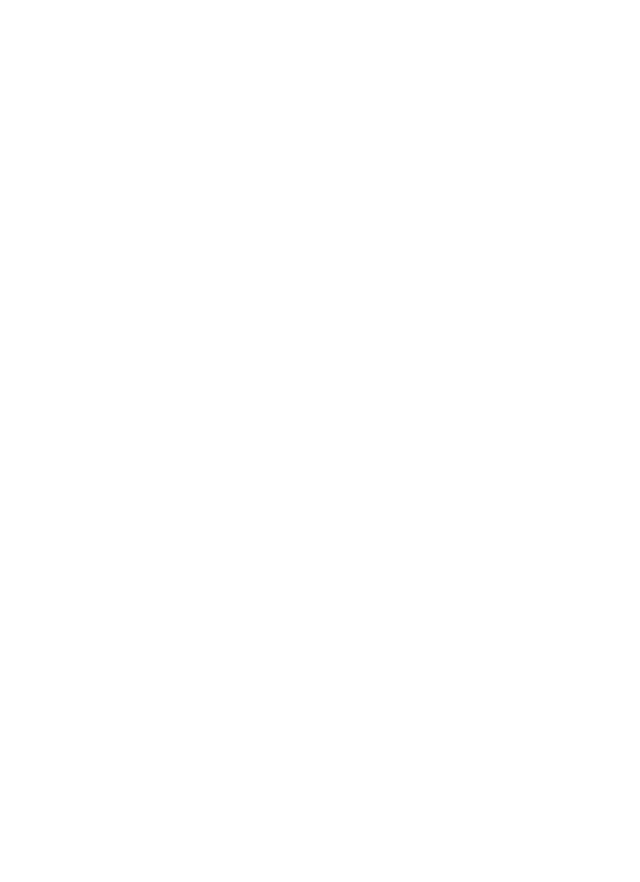
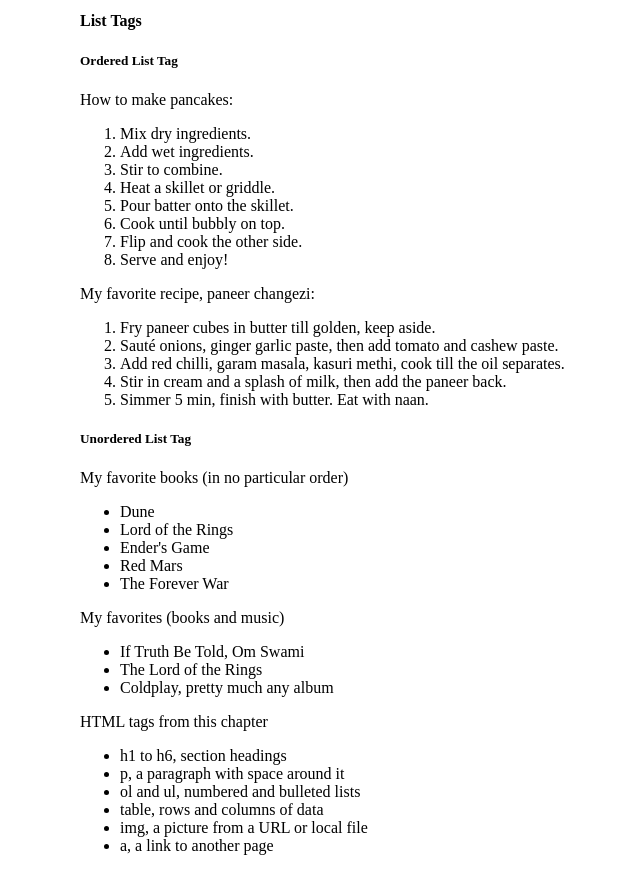
Before and after one commit to ameymohile/webdev-client, a Next.js app: page /labs/lab1 in a window 1280 px wide. Shown: the part 1160-2042 px from the top of the page, without its empty margins (35-675 px from the left). Before the commit the page ends 1178 px from the top, so only its background shows below. Built offline with nearby package versions, Linux system fonts and the light colour scheme.

Commit message:
lab1 list tags

```diff
--- /dev/null
+++ b/app/labs/lab1/ListTags.tsx
@@ -0,0 +1,51 @@
+export default function ListTags() {
+  return (
+    <div id="wd-lists">
+      <h4>List Tags</h4>
+      <h5>Ordered List Tag</h5>
+      How to make pancakes:
+      <ol id="wd-pancakes">
+        <li>Mix dry ingredients.</li>
+        <li>Add wet ingredients.</li>
+        <li>Stir to combine.</li>
+        <li>Heat a skillet or griddle.</li>
+        <li>Pour batter onto the skillet.</li>
+        <li>Cook until bubbly on top.</li>
+        <li>Flip and cook the other side.</li>
+        <li>Serve and enjoy!</li>
+      </ol>
+      My favorite recipe, paneer changezi:
+      <ol id="wd-your-favorite-recipe">
+        <li>Fry paneer cubes in butter till golden, keep aside.</li>
+        <li>Sauté onions, ginger garlic paste, then add tomato and cashew paste.</li>
+        <li>Add red chilli, garam masala, kasuri methi, cook till the oil separates.</li>
+        <li>Stir in cream and a splash of milk, then add the paneer back.</li>
+        <li>Simmer 5 min, finish with butter. Eat with naan.</li>
+      </ol>
+      <h5>Unordered List Tag</h5>
+      My favorite books (in no particular order)
+      <ul id="wd-my-books">
+        <li>Dune</li>
+        <li>Lord of the Rings</li>
+        <li>Ender&apos;s Game</li>
+        <li>Red Mars</li>
+        <li>The Forever War</li>
+      </ul>
+      My favorites (books and music)
+      <ul id="wd-your-books">
+        <li>If Truth Be Told, Om Swami</li>
+        <li>The Lord of the Rings</li>
+        <li>Coldplay, pretty much any album</li>
+      </ul>
+      HTML tags from this chapter
+      <ul id="wd-ai-html-tags">
+        <li>h1 to h6, section headings</li>
+        <li>p, a paragraph with space around it</li>
+        <li>ol and ul, numbered and bulleted lists</li>
+        <li>table, rows and columns of data</li>
+        <li>img, a picture from a URL or local file</li>
+        <li>a, a link to another page</li>
+      </ul>
+    </div>
+  );
+}
--- a/app/labs/lab1/page.tsx
+++ b/app/labs/lab1/page.tsx
@@ -1,5 +1,6 @@
 import HeadingTags from "./HeadingTags";
 import ParagraphTag from "./ParagraphTag";
+import ListTags from "./ListTags";
 
 export default function Lab1() {
   return (
@@ -8,6 +9,7 @@
       <h3>HTML Examples</h3>
       <HeadingTags />
       <ParagraphTag />
+      <ListTags />
       {/* do the next exercise here */}
     </div>
   );
```
